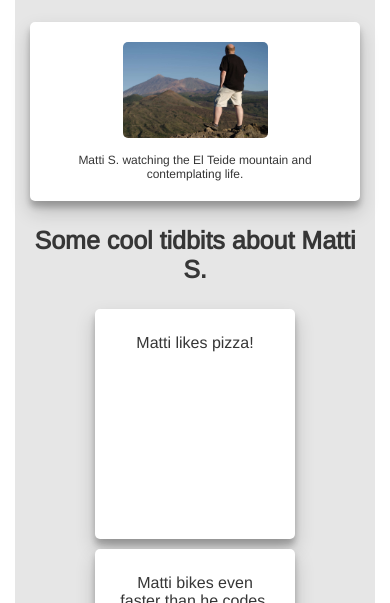
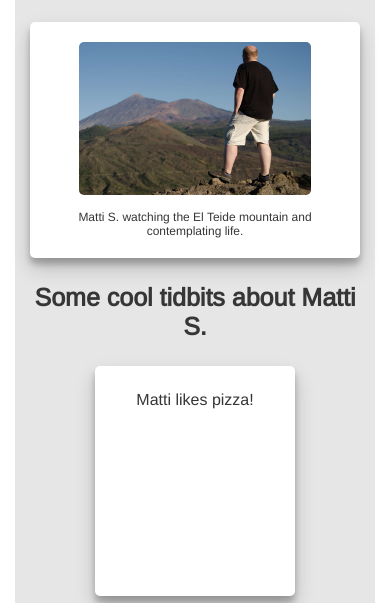
Before and after one commit to Riipa/freeCodeCamp_TributePage, a plain HTML site: page index.html in a window 390 px wide. Shown: the part 190-793 px from the top of the page. Drawn offline with nearby package versions, Linux system fonts and the light colour scheme.

Commit message:
Using media query to alow the main image to take more space on smaller screen width

```diff
--- a/styles/default.css
+++ b/styles/default.css
@@ -24,12 +24,21 @@ h3 {
     box-shadow: 0 10px 20px rgba(0,0,0,0.19), 0 6px 6px rgba(0,0,0,0.23);
 }
 img {
-        max-width: 50%;
+    max-width: 50%;
+    width: auto;
+    display: block;
+    margin: 0 auto;
+    border-radius: 5px;
+    }
+@media (max-width: 900px){
+    img {
+        max-width: 80%;
+        width: auto;
         display: block;
-        height: auto;
         margin: 0 auto;
         border-radius: 5px;
-      }
+        }
+    }
 #img-caption {
     font-size: 12px;
     margin-top: 15px;
@@ -77,15 +86,3 @@ footer {
     margin-left: 1em;
     margin-right: 1em;
     }
-/* #fullSizeArticle {
-    background: white;
-    border-radius: 5px;
-    padding: 25px;
-    min-width: 85%;
-    max-width: 85%;
-    min-height: 180px;
-    max-height: 180px;
-    box-shadow: 0 10px 20px rgba(0,0,0,0.19), 0 6px 6px rgba(0,0,0,0.23);
-    grid-column: 1 / -1;
-    grid-row: span 2;
-    } */
```
Also changed, not shown: index.html (+1 -7 lines).
